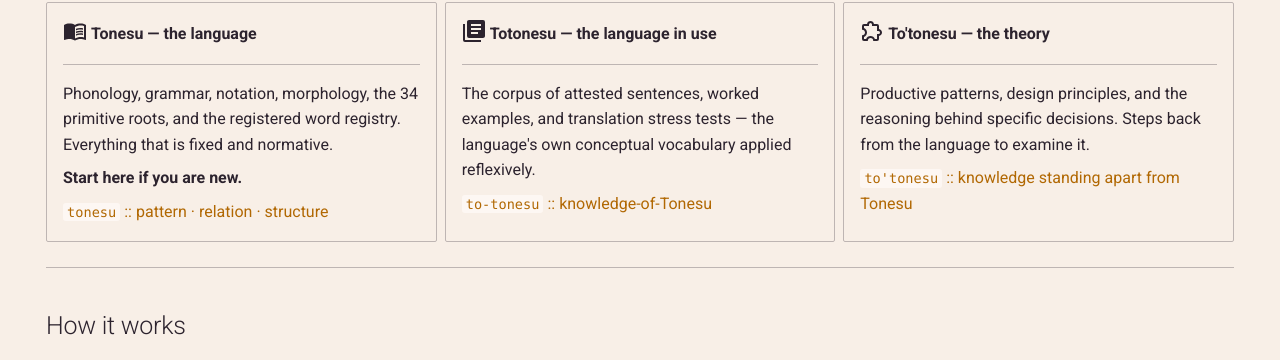
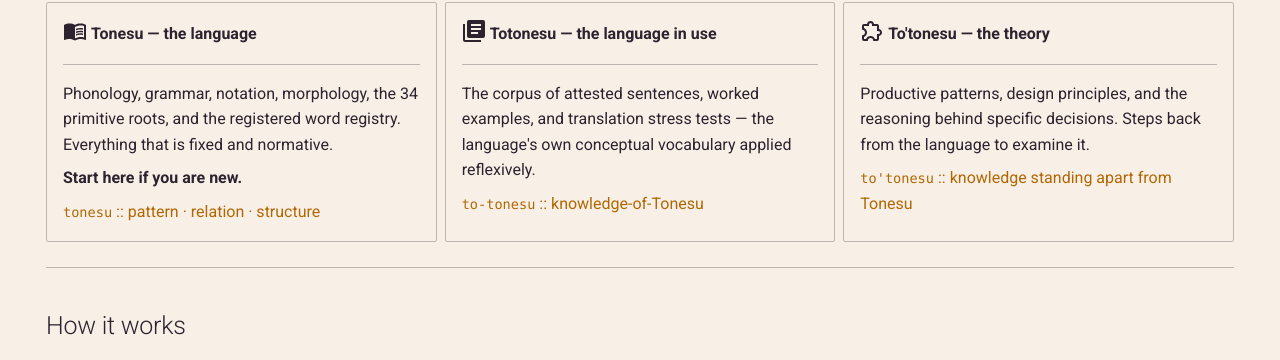
Before and after one commit to Arakendo/Tonesu, an MkDocs documentation site: the page built from www/docs/index.md, in a window 1280 px wide. Shown: the part 543-903 px from the top of the page. Built offline with MkDocs 1.6.1 and Material for MkDocs 9.7.7, drawn with Linux system fonts in a browser that asks for light colours; comment, search, counter and statistics services are not loaded.

Commit message:
Style: strip inline code box chrome site-wide (Tonesu forms, not code snippets)

```diff
--- a/www/docs/overrides/css/extra.css
+++ b/www/docs/overrides/css/extra.css
@@ -158,18 +158,24 @@
   padding: 0.1em 0.3em;
 }
 
-/* ── Tonesu language showcase — inline word-form display ─── */
+/* ── Tonesu language forms — inline code display ─────────── */
 /*
- * In demo/showcase sections, Tonesu forms are authored as inline
- * code spans for convenience, but should read as displayed language
- * forms — not code snippets. Strip the code-box chrome and apply
- * accent color at body size. Pre>code (display blocks) are excluded.
+ * On this site, inline code spans are always Tonesu word forms or
+ * linguistic notation — not code snippets. Strip the code-box chrome
+ * site-wide (pre>code display blocks are excluded via :not(pre)).
+ * The homepage showcase/example sections get accent color + bold on
+ * top of this base rule.
  */
+.md-typeset :not(pre) > code {
+  background: transparent;
+  border-radius: 0;
+  padding: 0;
+  box-shadow: none;
+}
+
+/* Homepage demo sections: accent color + bold to make forms prominent */
 .tn-showcase :not(pre) > code,
 .tn-example-grid :not(pre) > code {
-  background: none;
-  border-radius: 0;
-  padding: 0;
   font-size: 1.05em;
   color: var(--md-accent-fg-color);
   font-weight: 600;
```
